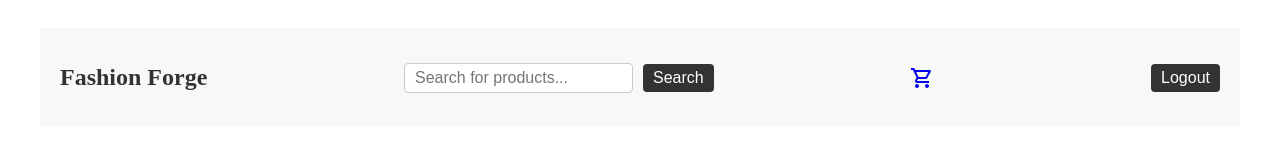
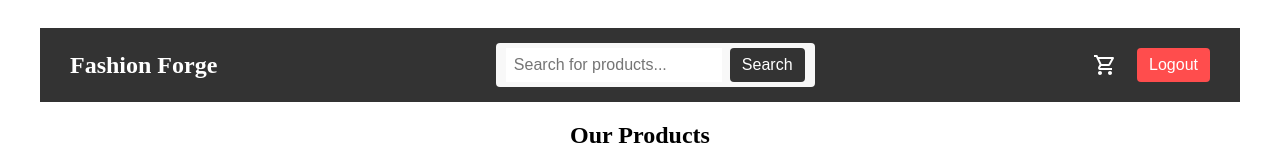
Before and after one commit to KritanShahi/FashionForge, a React (Create React App) app: page / in a window 1280 px wide. Shown: the top 150 px of the page. Built offline with nearby package versions, Linux system fonts and the light colour scheme; no server answers.

Commit message:
conflict resolve

```diff
--- a/src/component/Cart.jsx
+++ b/src/component/Cart.jsx
@@ -1,11 +1,22 @@
 // CartPage.js
 import React from 'react';
-import { useSelector } from 'react-redux';
+import { useSelector, useDispatch  } from 'react-redux';
 import styled from 'styled-components';
 import { Link } from 'react-router-dom';
+import { incrementQuantity, decrementQuantity } from '../redux/cartRedux';
 
 const Cart = () => {
   const cart = useSelector((state) => state.cart);
+
+  const dispatch = useDispatch();
+
+  const handleIncrement = (productId) => {
+    dispatch(incrementQuantity(productId));
+  };
+
+  const handleDecrement = (productId) => {
+    dispatch(decrementQuantity(productId));
+  };
 
   return (
     <Container>
@@ -18,14 +29,21 @@ const Cart = () => {
                 <Image src={product.image} alt={product.name} />
                 <Details>
                   <ProductName>{product.title}</ProductName>
-                  <ProductPrice>${product.price}</ProductPrice>
-                  <Quantity>Quantity: {product.quantity}</Quantity>
+                  <UnitPrice>Unit Price: ${product.price.toFixed(2)}</UnitPrice>
+                  <Subtotal>
+                    Subtotal: ${(product.price * product.quantity).toFixed(2)}
+                  </Subtotal>
+                  <QuantityContainer>
+                    <QuantityButton onClick={() => handleDecrement(product._id)}>-</QuantityButton>
+                    <Quantity>{product.quantity}</Quantity>
+                    <QuantityButton onClick={() => handleIncrement(product._id)}>+</QuantityButton>
+                  </QuantityContainer>
                 </Details>
               </CartItem>
             ))}
           </CartItems>
           <Summary>
-            <SummaryText>Total: ${cart.total}</SummaryText>
+            <SummaryText>Total: ${cart.total.toFixed(2)}</SummaryText>
             <CheckoutButton>Proceed to Checkout</CheckoutButton>
           </Summary>
         </>
@@ -76,6 +94,33 @@ const ProductName = styled.h2`
   font-size: 18px;
 `;
 
+const UnitPrice = styled.p`
+  font-size: 14px;
+  color: #999;
+`;
+
+const Subtotal = styled.p`
+  font-size: 16px;
+  font-weight: bold;
+`;
+
+const QuantityContainer = styled.div`
+  display: flex;
+  align-items: center;
+  margin-top: 10px;
+`;
+
+const QuantityButton = styled.button`
+  background-color: #333;
+  color: white;
+  border: none;
+  padding: 5px 10px;
+  cursor: pointer;
+  font-size: 16px;
+  &:hover {
+    background-color: #555;
+  }
+`;
 const ProductPrice = styled.p`
   font-size: 16px;
 `;
--- a/src/component/Navbar.jsx
+++ b/src/component/Navbar.jsx
@@ -1,4 +1,122 @@
+
+
 // components/Header.js
+import React from 'react';
+import { Link } from 'react-router-dom';
+import styled from 'styled-components';
+import { Badge } from '@mui/material';
+import ShoppingCartOutlined from '@mui/icons-material/ShoppingCartOutlined';
+
+const Navbar = ({ searchTerm, setSearchTerm, handleLogout, quantity }) => {
+  return (
+    <Container>
+      <Logo to="/">Fashion Forge</Logo>
+
+      <SearchBar>
+        <SearchInput
+          type="text"
+          placeholder="Search for products..."
+          value={searchTerm}
+          onChange={(e) => setSearchTerm(e.target.value)}
+        />
+        <SearchButton>Search</SearchButton>
+      </SearchBar>
+
+      <Menu>
+        <Link to="/cart" style={{ textDecoration: 'none', color: 'inherit' }}>
+          <MenuItem>
+            <Badge badgeContent={quantity} color="secondary">
+              <ShoppingCartOutlined />
+            </Badge>
+          </MenuItem>
+        </Link>
+        <LogoutButton onClick={handleLogout}>Logout</LogoutButton>
+      </Menu>
+    </Container>
+  );
+};
+
+export default Navbar;
+
+// Styled Components
+const Container = styled.div`
+  display: flex;
+  align-items: center;
+  justify-content: space-between;
+  padding: 15px 30px;
+  background-color: #333;
+  color: #fff;
+  position: sticky;
+  top: 0;
+  z-index: 1000;
+`;
+
+const Logo = styled(Link)`
+  font-size: 24px;
+  font-weight: bold;
+  color: #fff;
+  text-decoration: none;
+  &:hover {
+    color: #ccc;
+  }
+`;
+
+const SearchBar = styled.div`
+  display: flex;
+  align-items: center;
+  gap: 8px;
+  background-color: #f8f8f8;
+  padding: 5px 10px;
+  border-radius: 4px;
+`;
+
+const SearchInput = styled.input`
+  padding: 8px;
+  font-size: 16px;
+  border: none;
+  outline: none;
+  width: 200px;
+`;
+
+const SearchButton = styled.button`
+  padding: 8px 12px;
+  font-size: 16px;
+  cursor: pointer;
+  background-color: #333;
+  color: #fff;
+  border: none;
+  border-radius: 4px;
+  &:hover {
+    background-color: #555;
+  }
+`;
+
+const Menu = styled.div`
+  display: flex;
+  align-items: center;
+  gap: 20px;
+`;
+
+const MenuItem = styled.div`
+  cursor: pointer;
+  display: flex;
+  align-items: center;
+`;
+
+const LogoutButton = styled.button`
+  padding: 8px 12px;
+  font-size: 16px;
+  cursor: pointer;
+  background-color: #ff4d4d;
+  color: #fff;
+  border: none;
+  border-radius: 4px;
+  &:hover {
+    background-color: #ff1a1a;
+  }
+`;
+
+/*// components/Header.js
 import React from 'react';
 import { Link } from 'react-router-dom';
 import styled from 'styled-components';
@@ -84,3 +202,4 @@ const LogoutButton = styled.button`
   border: none;
   border-radius: 4px;
 `;
+*/
--- a/src/redux/cartRedux.js
+++ b/src/redux/cartRedux.js
@@ -1,4 +1,4 @@
-import { createSlice } from "@reduxjs/toolkit";
+/*import { createSlice } from "@reduxjs/toolkit";
 
 const cartSlice = createSlice({
   name: "cart",
@@ -17,4 +17,41 @@ const cartSlice = createSlice({
 });
 
 export const { addProduct } = cartSlice.actions;
+export default cartSlice.reducer;*/import { createSlice } from "@reduxjs/toolkit";
+
+const cartSlice = createSlice({
+  name: "cart",
+  initialState: {
+    products: [],
+    quantity: 0,
+    total: 0,
+  },
+  reducers: {
+    addProduct: (state, action) => {
+      state.quantity += 1;
+      state.products.push(action.payload);
+      state.total += action.payload.price * action.payload.quantity;
+    },
+    incrementQuantity: (state, action) => {
+      const product = state.products.find((p) => p._id === action.payload);
+      if (product) {
+        product.quantity += 1;
+        state.total += product.price;
+      }
+    },
+    decrementQuantity: (state, action) => {
+      const product = state.products.find((p) => p._id === action.payload);
+      if (product && product.quantity > 1) {
+        product.quantity -= 1;
+        state.total -= product.price;
+      } else if (product && product.quantity === 1) {
+        // Remove the product from the cart if quantity goes to zero
+        state.products = state.products.filter((p) => p._id !== action.payload);
+        state.total -= product.price;
+      }
+    },
+  },
+});
+
+export const { addProduct, incrementQuantity, decrementQuantity } = cartSlice.actions;
 export default cartSlice.reducer;
--- a/src/user/Home.jsx
+++ b/src/user/Home.jsx
@@ -1,12 +1,12 @@
-
 import React, { useState, useEffect } from 'react';
-import styled from 'styled-components';
+import styled, { createGlobalStyle } from 'styled-components';
 import { Link, useNavigate } from 'react-router-dom';
 import axios from 'axios';
 import Badge from '@mui/material/Badge';
 import  { Search,ShoppingCartOutlined} from "@mui/icons-material"
 import { useSelector } from "react-redux";
 import Navbar from '../component/Navbar';
+import Rating from '@mui/material/Rating';
 
 const Home = () => {
   const [products, setProducts] = useState([]);
@@ -43,7 +43,8 @@ const Home = () => {
     product.name.toLowerCase().includes(searchTerm.toLowerCase())
   );
 
-  return (
+  return (<>
+
     <Container>
 
 <Navbar
@@ -64,22 +65,38 @@ const Home = () => {
                 <ProductName>{product.name}</ProductName>
                 <ProductDescription>{product.description}</ProductDescription>
                 <ProductPrice>{product.price}</ProductPrice>
-                <BuyButton>Add to Cart</BuyButton>
+                <StyledRating
+                    name="product-rating"
+                    value={product.rating || 4} // Set a default rating if not provided
+                    precision={0.5}
+                    readOnly
+                  />
               </ProductInfo>
             </ProductCard>
           </Link>
         ))}
       </ProductGrid>
     </Container>
+    </>
   );
 };
 
 
 
+// Global and Styled Components
+/*
+const GlobalStyle = createGlobalStyle`
+  body, html, #root {
+    margin: 0;
+    padding: 0;
+    height: 100%;
+    width: 100%;
+  }
+`;*/
 
-
-
-
+const StyledRating = styled(Rating)`
+  margin-top: 10px;
+`;
 
 const Container = styled.div`
   max-width: 1200px;
--- a/src/user/ProductDetail.jsx
+++ b/src/user/ProductDetail.jsx
@@ -2,7 +2,7 @@
 import React, { useState, useEffect } from 'react';
 import { useParams } from 'react-router-dom';
 import axios from 'axios';
-import styled from 'styled-components';
+import styled, { createGlobalStyle }  from 'styled-components';
 import StarBorderIcon from '@mui/icons-material/StarBorder';
 import { useDispatch ,useSelector} from 'react-redux';
 import {  useNavigate } from 'react-router-dom';
@@ -10,6 +10,18 @@ import { addProduct } from '../redux/cartRedux';
 import Navbar from '../component/Navbar';// Import Navbar component
 import { Add, Remove } from '@mui/icons-material';
 import CustomerReview from './CustomerReview';
+
+
+const GlobalStyle = createGlobalStyle`
+  * {
+    margin: 0;
+    padding: 0;
+    box-sizing: border-box;
+  }
+  body, html, #root {
+    height: 100%;
+  }
+`;
 
 const ProductDetail = () => {
   const { id } = useParams();
@@ -133,10 +145,14 @@ const ProductDetail = () => {
   if (!product) return <div>Loading...</div>;
 
   return (
+<>
+    <GlobalStyle />
     <Container>
+
       <Navbar
   handleLogout={handleLogout}
   quantity={quantitys} /> {/* Navbar Component */}
+     <CenteredContainer>
       <Content>
         <Image src={product.image} alt={product.name} />
         <Details>
@@ -166,7 +182,7 @@ const ProductDetail = () => {
 
           </Details>
           </Content>
-
+</CenteredContainer>
           <CustomerReview
             comments={comments}
             newComment={newComment}
@@ -177,6 +193,7 @@ const ProductDetail = () => {
           />
 
     </Container>
+    </>
   );
 };
 
@@ -186,6 +203,12 @@ const Container = styled.div`
   padding-top: 0px; /* Adjusted padding for fixed Navbar */
   max-width: 1200px;
   margin: 0 auto;
+`;
+
+const CenteredContainer = styled.div`
+  display: flex;
+  justify-content: center;
+  width: 100%;
 `;
 
 const Content = styled.div`
```
